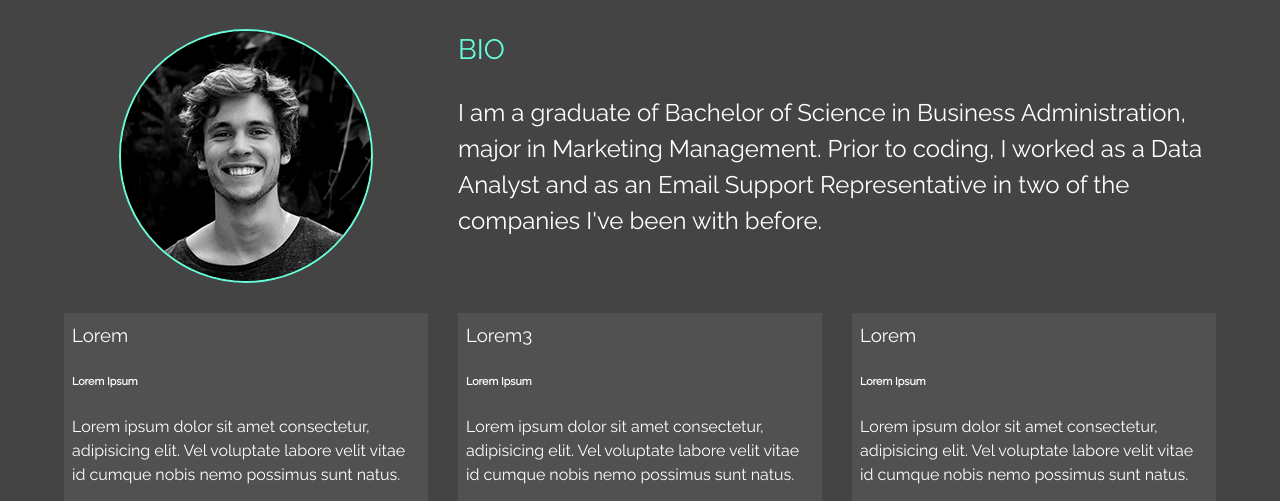
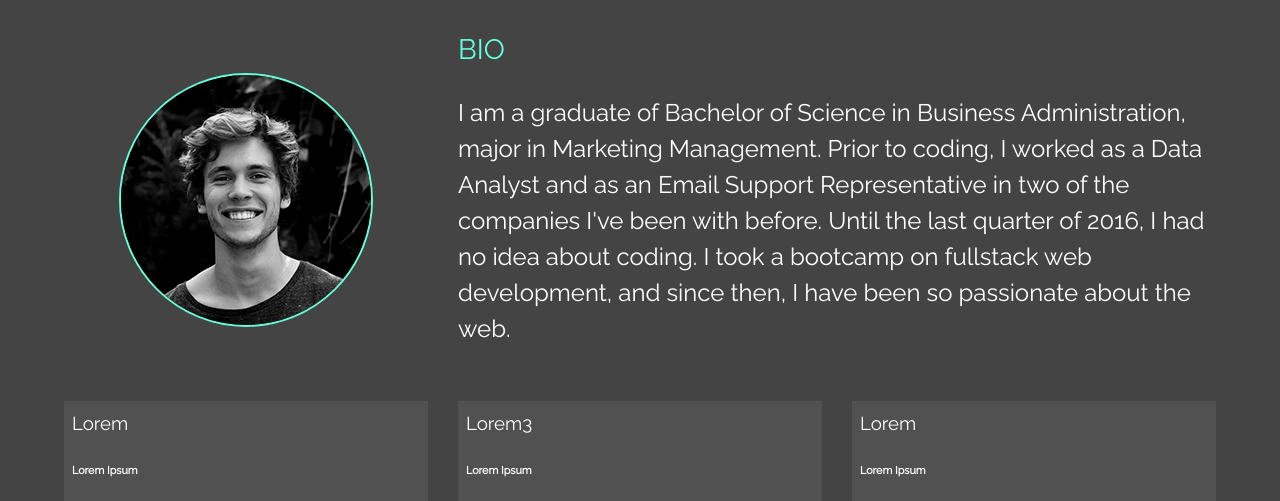
Before and after one commit to xchangrey/portfolio, a website: page dist/about.html in a window 1280 px wide. Shown: the part 253-754 px from the top of the page. Drawn offline with nearby package versions, Linux system fonts and the light colour scheme.

Commit message:
Added bio

```diff
--- a/dist/about.html
+++ b/dist/about.html
@@ -47,7 +47,7 @@
       <img src="img/portrait.jpg" alt="Christian Geroy" class="bio-image">
       <div class="bio">
         <h3 class="text-secondary">BIO</h3>
-        <p>I am a graduate of Bachelor of Science in Business Administration, major in Marketing Management. Prior to coding, I worked as a Data Analyst and as an Email Support Representative in two of the companies I've been with before. </p>
+        <p>I am a graduate of Bachelor of Science in Business Administration, major in Marketing Management. Prior to coding, I worked as a Data Analyst and as an Email Support Representative in two of the companies I've been with before. Until the last quarter of 2016, I had no idea about coding. I took a bootcamp on fullstack web development, and since then, I have been so passionate about the web. </p>
       </div>
       <div class="job job-1">
         <h3>Lorem</h3>
```
Also changed, not shown: dist/contact.html (+1 -1 lines).
